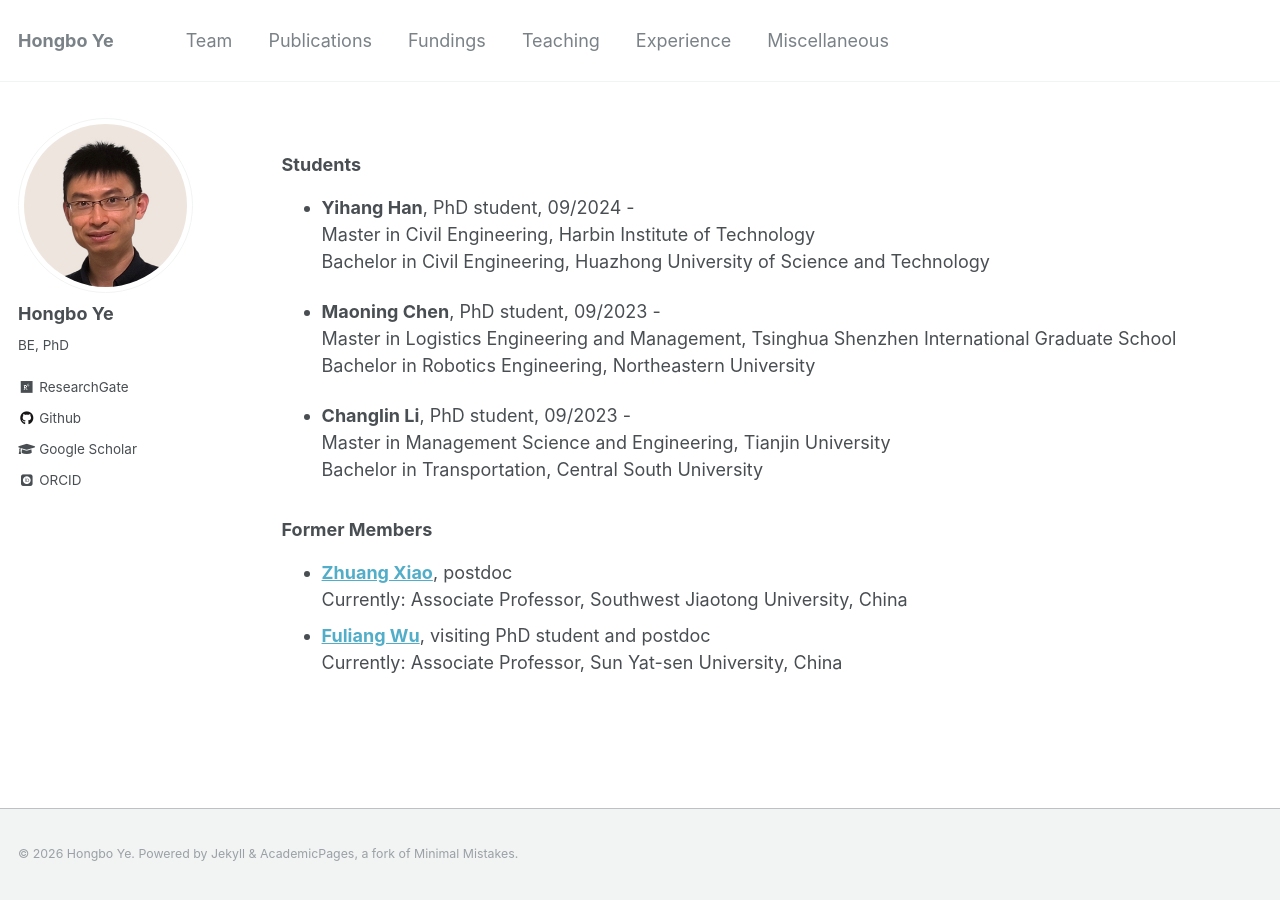
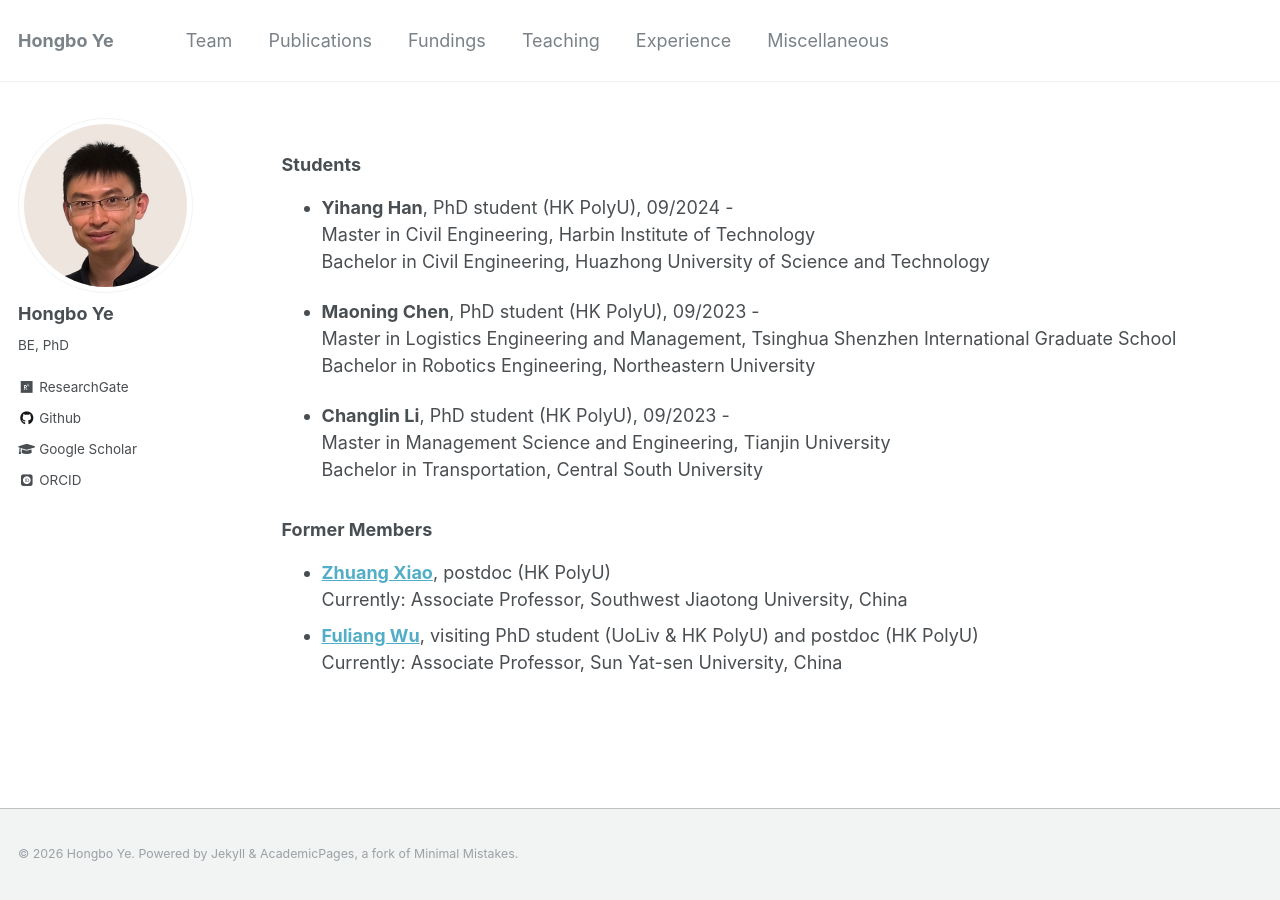
Before and after one commit to hb-ye/hb-ye.github.io, a Jekyll site: the page built from _pages/team.md, in a window 1280 px wide. Built offline with Jekyll 4.4.1, drawn with Linux system fonts in a browser that asks for light colours; some web fonts are replaced.

Commit message:
Update team.md

```diff
--- a/_pages/team.md
+++ b/_pages/team.md
@@ -14,18 +14,18 @@ author_profile: true
 
 ### Students
 
-- **Yihang Han**, PhD student, 09/2024 -  <br> Master in Civil Engineering, Harbin Institute of Technology <br> Bachelor in Civil Engineering, Huazhong University of Science and Technology
+- **Yihang Han**, PhD student (HK PolyU), 09/2024 -  <br> Master in Civil Engineering, Harbin Institute of Technology <br> Bachelor in Civil Engineering, Huazhong University of Science and Technology
 
-- **Maoning Chen**, PhD student, 09/2023 -  <br> Master in Logistics Engineering and Management, Tsinghua Shenzhen International Graduate School <br> Bachelor in Robotics Engineering, Northeastern University
+- **Maoning Chen**, PhD student (HK PolyU), 09/2023 -  <br> Master in Logistics Engineering and Management, Tsinghua Shenzhen International Graduate School <br> Bachelor in Robotics Engineering, Northeastern University
 
-- **Changlin Li**, PhD student, 09/2023 -  <br> Master in Management Science and Engineering, Tianjin University <br> Bachelor in Transportation, Central South University
+- **Changlin Li**, PhD student (HK PolyU), 09/2023 -  <br> Master in Management Science and Engineering, Tianjin University <br> Bachelor in Transportation, Central South University
 
 
 <!-- ### Researchers -->
 
 
 ### Former Members
-- [**Zhuang Xiao**](https://faculty.swjtu.edu.cn/xiaozhuang), postdoc <br>
+- [**Zhuang Xiao**](https://faculty.swjtu.edu.cn/xiaozhuang), postdoc (HK PolyU) <br>
  Currently: Associate Professor, Southwest Jiaotong University, China
-- [**Fuliang Wu**](https://ise.sysu.edu.cn/teacher/1514), visiting PhD student and postdoc <br>
+- [**Fuliang Wu**](https://ise.sysu.edu.cn/teacher/1514), visiting PhD student (UoLiv & HK PolyU) and postdoc (HK PolyU) <br>
  Currently: Associate Professor, Sun Yat-sen University, China
```
